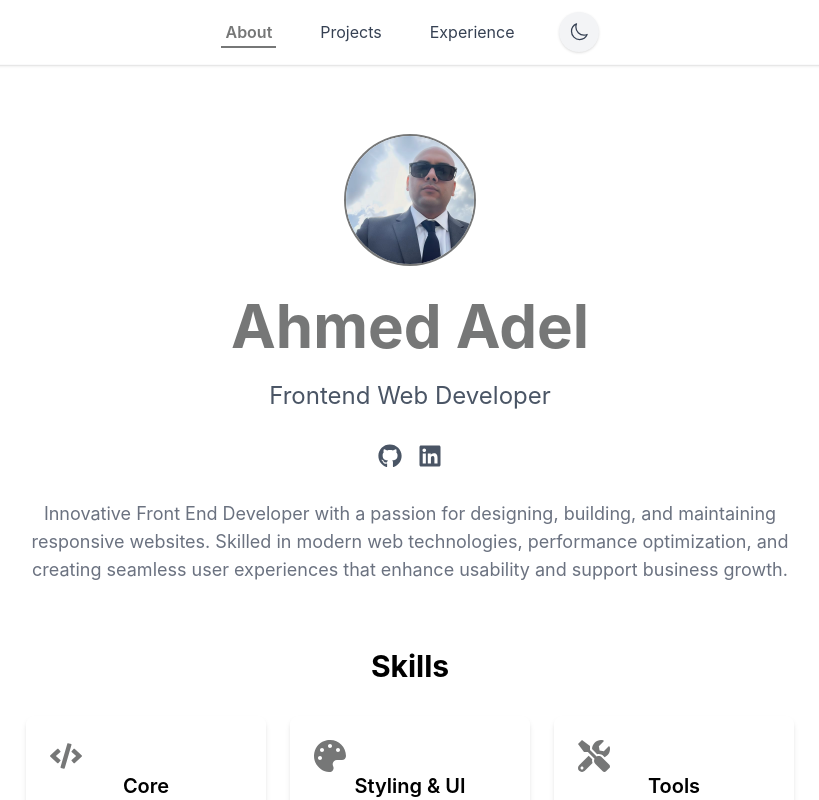
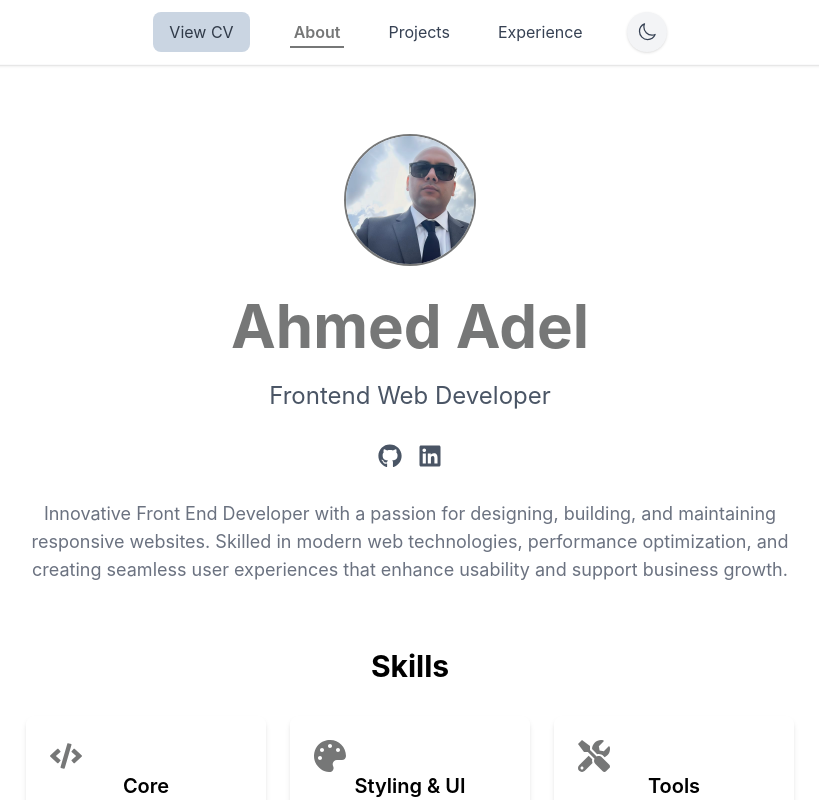
Before and after one commit to ahmed45adel/portfolio, a Next.js app: page / in a window 1280 px wide. Shown: the top 800 px of the page, without its empty margins (230-1049 px from the left). Built offline with nearby package versions, Linux system fonts and the light colour scheme.

Commit message:
add downloadable cv

```diff
--- a/src/app/components/Navbar.tsx
+++ b/src/app/components/Navbar.tsx
@@ -6,6 +6,7 @@ import { useTheme } from "../context/ThemeContext";
 import { motion, AnimatePresence } from "framer-motion";
 import { useState } from "react";
 import { usePathname } from "next/navigation";
+import ViewCVButton from "./ViewCV";
 
 export default function Navbar() {
   const { theme, toggleTheme } = useTheme();
@@ -29,6 +30,7 @@ export default function Navbar() {
           {/* Desktop Menu */}
           <div className="hidden md:flex items-center justify-center flex-1 relative">
             <div className="flex items-center space-x-10 relative">
+              <ViewCVButton />
               {menuItems.map((item) => {
                 const isActive = pathname === item.href;
 
--- /dev/null
+++ b/src/app/components/ViewCV.tsx
@@ -0,0 +1,14 @@
+export default function ViewCVButton() {
+  const handleClick = () => {
+    window.open("/Ahmed Adel - CV.pdf", "_blank");
+  };
+
+  return (
+    <button
+      onClick={handleClick}
+      className="px-4 py-2 text-dark/90 dark:text-white rounded-lg bg-slate-300 dark:bg-primary cursor-pointer"
+    >
+      View CV
+    </button>
+  );
+}
```
Also changed, not shown: 1 other file (tests, documents, lock files or other folders).
